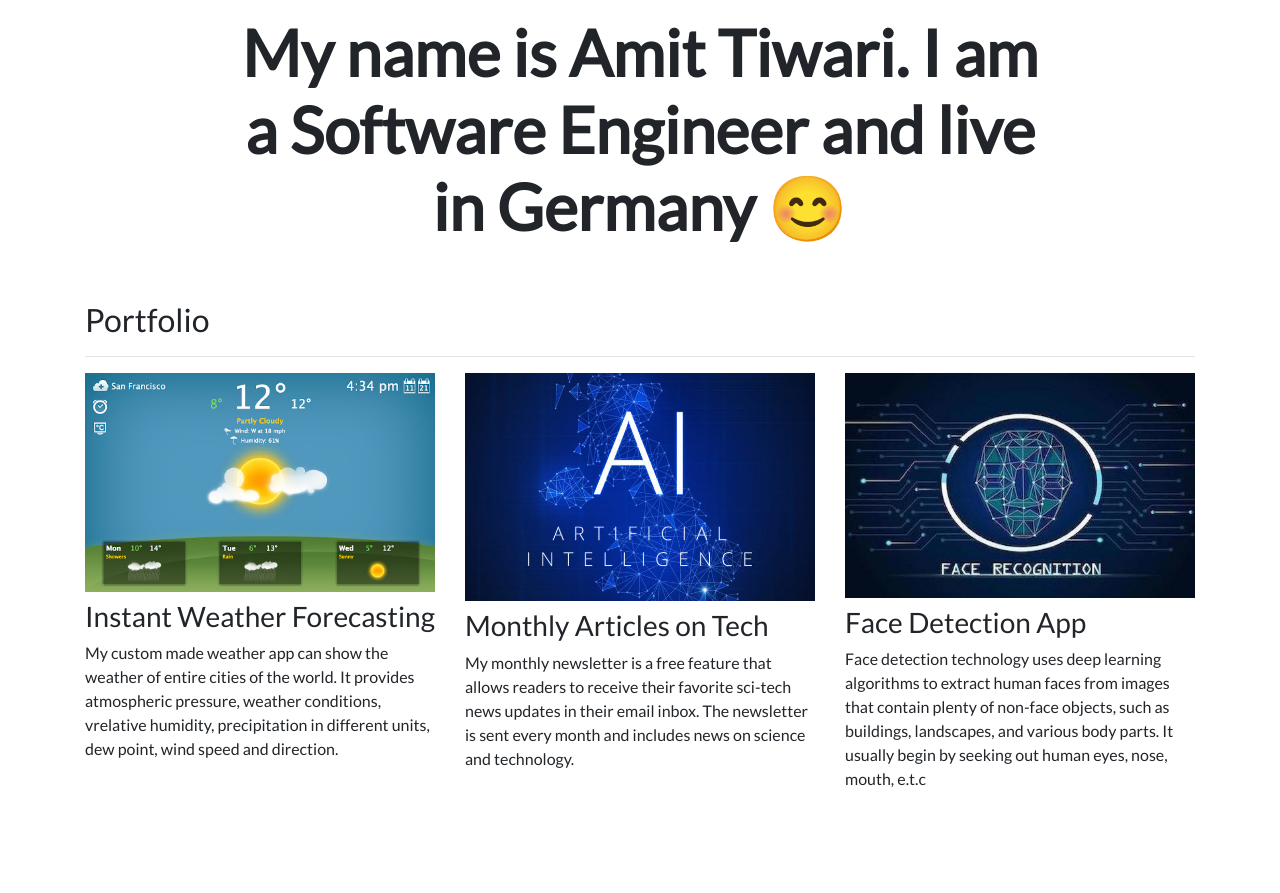
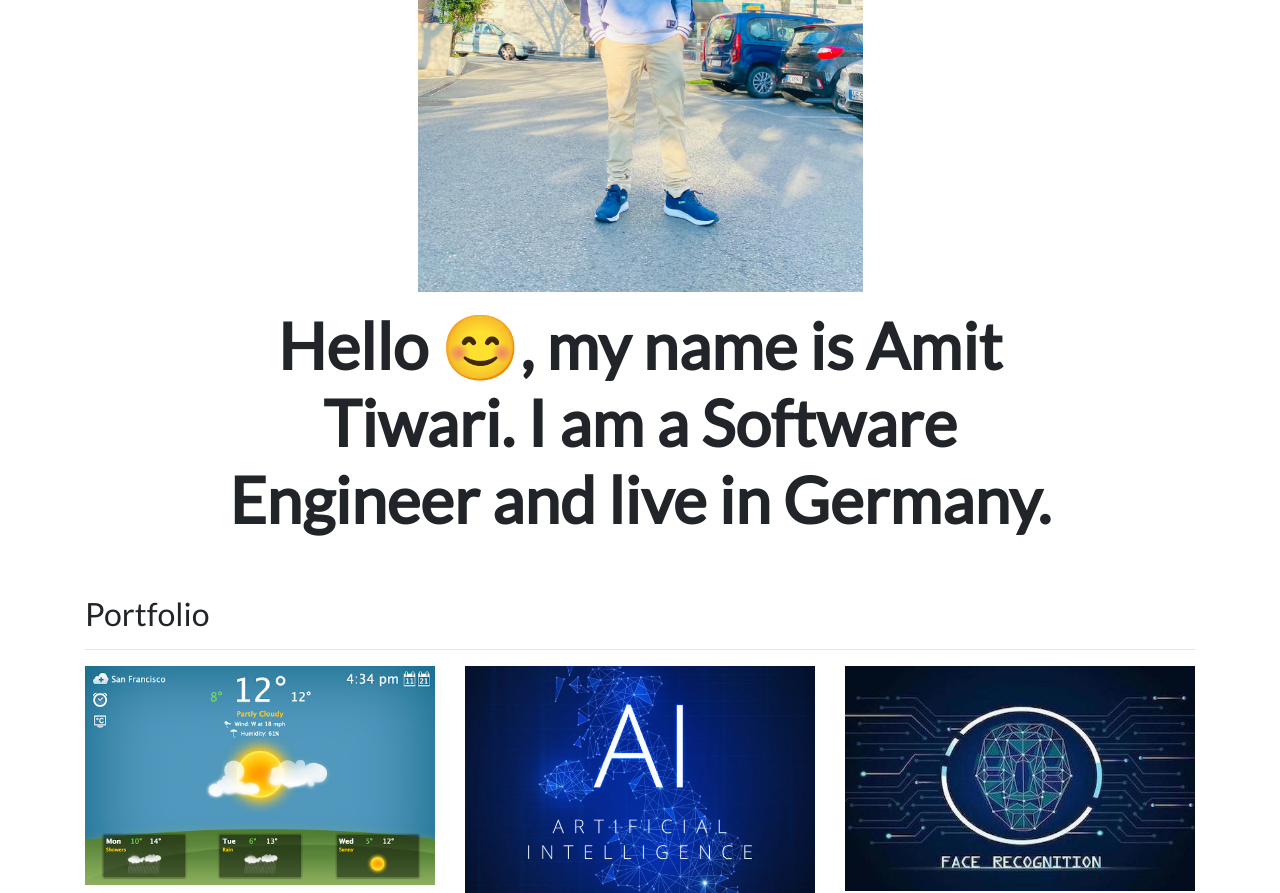
Before and after one commit to smilyamit/django3-portfolio, a Django app: page / in a window 1280 px wide. Shown: the part 373-1266 px from the top of the page. Before the commit the page ends 1160 px from the top, so only its background shows below. Run offline with Django 3.2, Linux system fonts and the light colour scheme; data comes from the database, SQL or seed files in the repository; some libraries are stand-ins or nearby versions.

Commit message:
intro update

```diff
--- a/portfolio/templates/portfolio/home.html
+++ b/portfolio/templates/portfolio/home.html
@@ -6,13 +6,13 @@
 
 <div class="row justify-content-center my-3">
   <div class="col-5">
-    <img src="{% static 'portfolio/Amit.jpeg' %}" class="img-fluid">
+    <img src="{% static 'portfolio/Amit1.jpeg' %}" class="img-fluid">
   </div>
 </div>
 
 <div class="row justify-content-center mb-3">
   <div class="col-md-9 text-center">
-    <h1 id="hometext" class="font-weight-bold">My name is Amit Tiwari. I am a Software Engineer and live in Germany 😊</h1>
+    <h1 id="hometext" class="font-weight-bold">Hello 😊, my name is Amit Tiwari. I am a Software Engineer and live in Germany.</h1>
   </div>
 </div>
 
```
